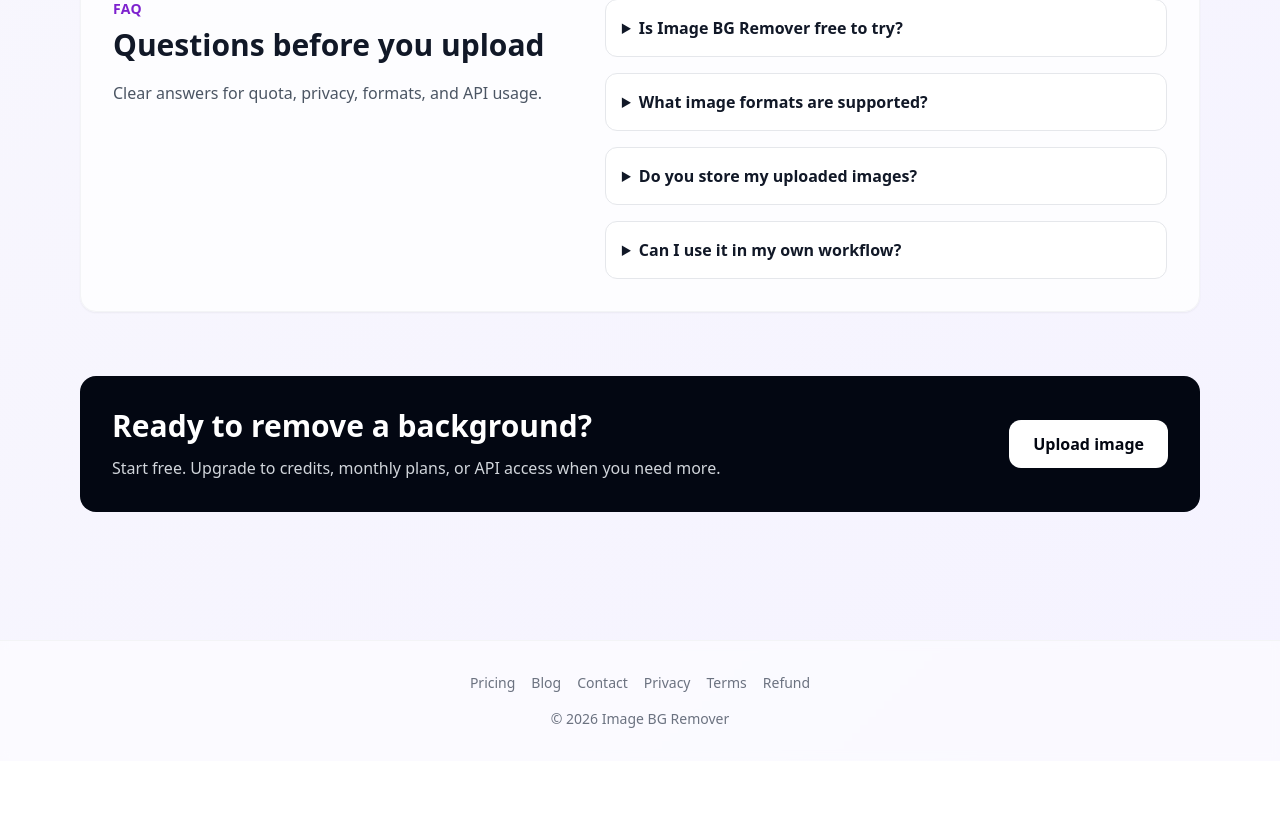
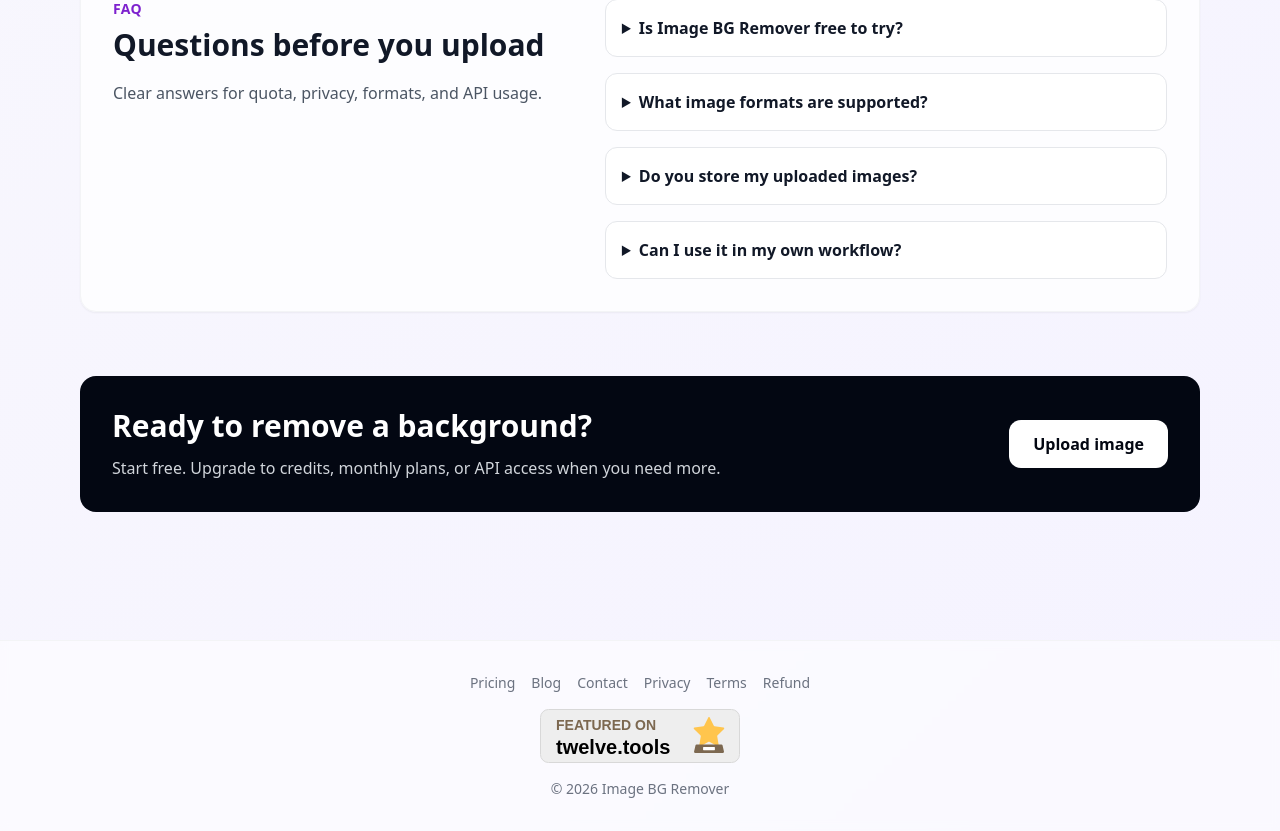
Before and after one commit to joshua-9919/image-bg-remover, a Next.js app: page / in a window 1280 px wide. Shown: the part 2265-3096 px from the top of the page. Before the commit the page ends 3026 px from the top, so only its background shows below. Built offline with nearby package versions, Linux system fonts and the light colour scheme.

Commit message:
feat: Featured on Twelve Tools badge in homepage footer (TODO others after approval)

```diff
--- a/app/page.tsx
+++ b/app/page.tsx
@@ -531,6 +531,13 @@ export default function Home() {
             <a href="/terms" className="hover:text-purple-700">{t(locale, 'nav.terms')}</a>
             <a href="/refund" className="hover:text-purple-700">{t(locale, 'nav.refund')}</a>
           </div>
+          <div className="mb-4 flex flex-wrap items-center justify-center gap-3" aria-label="Featured on">
+            {/* Twelve.tools: free listing requires this dofollow backlink on homepage/footer (no nofollow) */}
+            <a href="https://twelve.tools" target="_blank" rel="noopener">
+              <img src="/badges/twelve-tools-light.svg" alt="Featured on Twelve Tools" width={200} height={54} loading="lazy" />
+            </a>
+            {/* TODO(badges): AIToolnet ("Get Embed code" on listing page), Uneed, NavTools.ai, Future Tools: add after listings are approved */}
+          </div>
           <p>{t(locale, 'home.footer')}</p>
         </div>
       </footer>
```
Also changed, not shown: public/badges/twelve-tools-light.svg (added).
